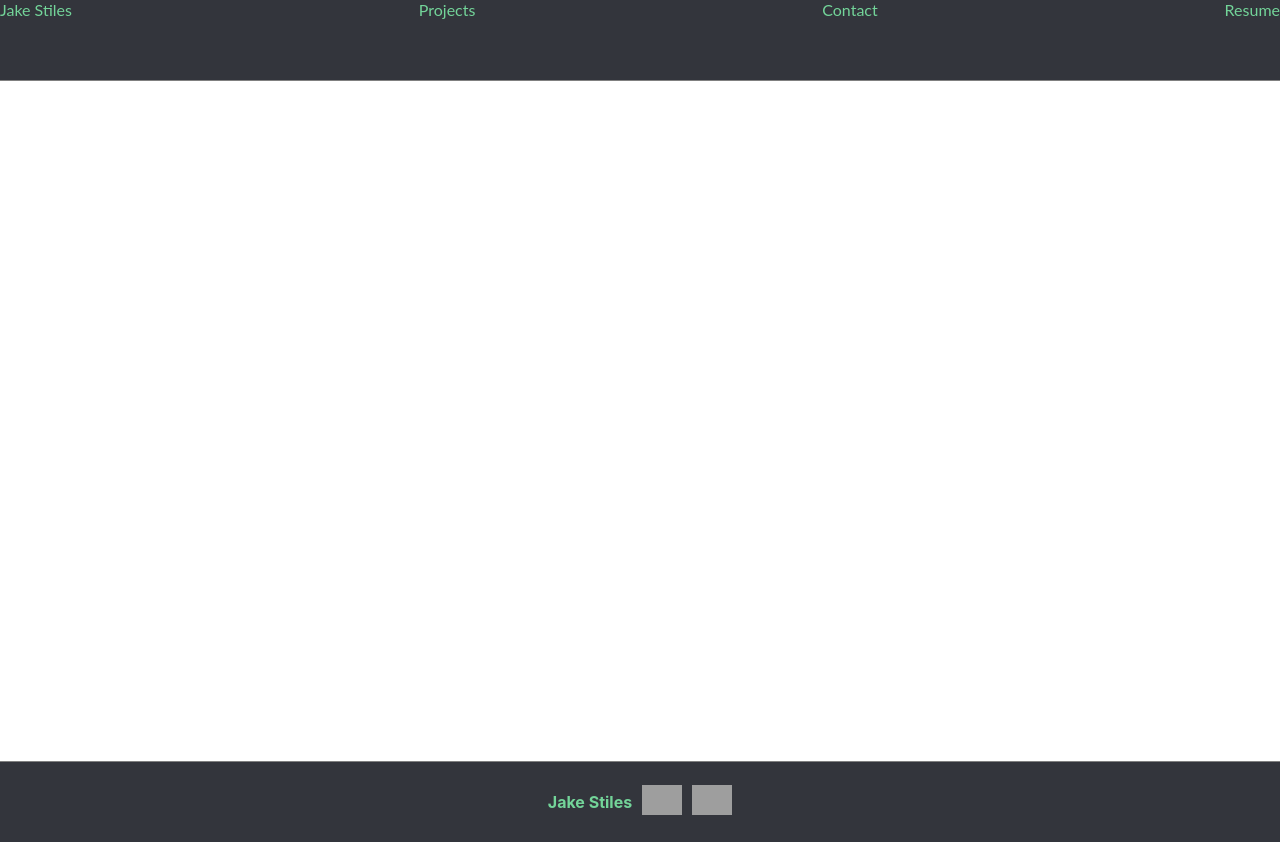
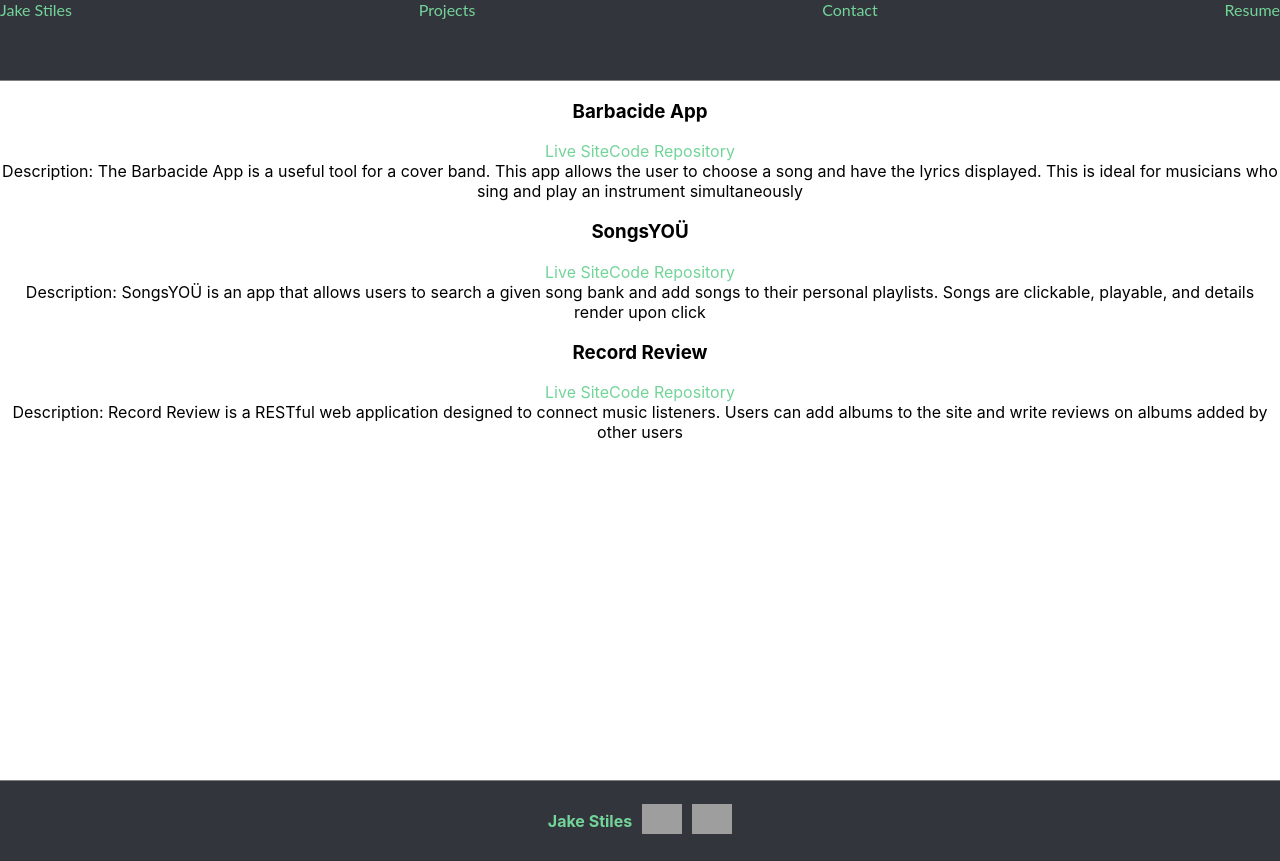
Before and after one commit to jstiles44/Portfolio, a React (Create React App) app in the folder jake-stiles/: page /projects in a window 1280 px wide. Built offline with nearby package versions, Linux system fonts and the light colour scheme; grey boxes are pictures that could not be loaded.

Commit message:
resume embedded not perfect

```diff
--- a/jake-stiles/src/screens/Contact.jsx
+++ b/jake-stiles/src/screens/Contact.jsx
@@ -6,7 +6,10 @@ function Contact(props) {
   return (
     <Layout>
     <div>
-
+        <h3>Contact Info</h3>
+        <div>Email: jakestiles99@gmail.com</div>
+        <div>Cell: 814-577-6479</div>
+        <div>LinkedIn: <a href='https://www.linkedin.com/in/jacob-stiles/'>LinkedIn</a></div>
       </div>
       </Layout>
   );
--- a/jake-stiles/src/screens/Projects.jsx
+++ b/jake-stiles/src/screens/Projects.jsx
@@ -4,8 +4,23 @@ import Layout from '../Shared/Layout/Layout.jsx';
 function Projects(props) {
   return (
     <Layout>
-    <div>
-
+      <div className='barbacide-div'>
+        <h3>Barbacide App</h3>
+        <a href='https://barbacide.netlify.app'>Live Site</a>
+        <a href='https://github.com/jstiles44/barbacide-app'>Code Repository</a>
+        <div>Description: The Barbacide App is a useful tool for a cover band.  This app allows the user to choose a song and have the lyrics displayed.  This is ideal for musicians who sing and play an instrument simultaneously</div>
+      </div>
+      <div className='playlist-div'>
+        <h3>SongsYOÜ</h3>
+        <a href='https://songsu.netlify.app'>Live Site</a>
+        <a href='https://github.com/jstiles44/P3-Playlist-App'>Code Repository</a>
+        <div>Description: SongsYOÜ is an app that allows users to search a given song bank and add songs to their personal playlists.  Songs are clickable, playable, and details render upon click</div>
+      </div>
+      <div className='record-review-div'>
+        <h3>Record Review</h3>
+        <a href='https://record-review.netlify.app'>Live Site</a>
+        <a href='https://github.com/jstiles44/Record-Review'>Code Repository</a>
+        <div>Description: Record Review is a RESTful web application designed to connect music listeners.  Users can add albums to the site and write reviews on albums added by other users</div>
       </div>
       </Layout>
   );
--- a/jake-stiles/src/screens/Resume.jsx
+++ b/jake-stiles/src/screens/Resume.jsx
@@ -4,8 +4,11 @@ import Layout from '../Shared/Layout/Layout.jsx';
 function Resume(props) {
   return (
     <Layout>
-    <div>
-
+      <div>
+        <iframe
+          height="700"
+          width="800"
+          src="https://docs.google.com/document/d/e/2PACX-1vS7UiHakYhdwVMGDsN4kNjxJqCOzFT-TR_o5aikkTfpUqMN83zRfYpv9Xo92fou0WqZSR6C3zh-j2wo/pub?embedded=true"></iframe>
       </div>
       </Layout>
   );
```
Also changed, not shown: 2 other files (tests, documents, lock files or other folders).
